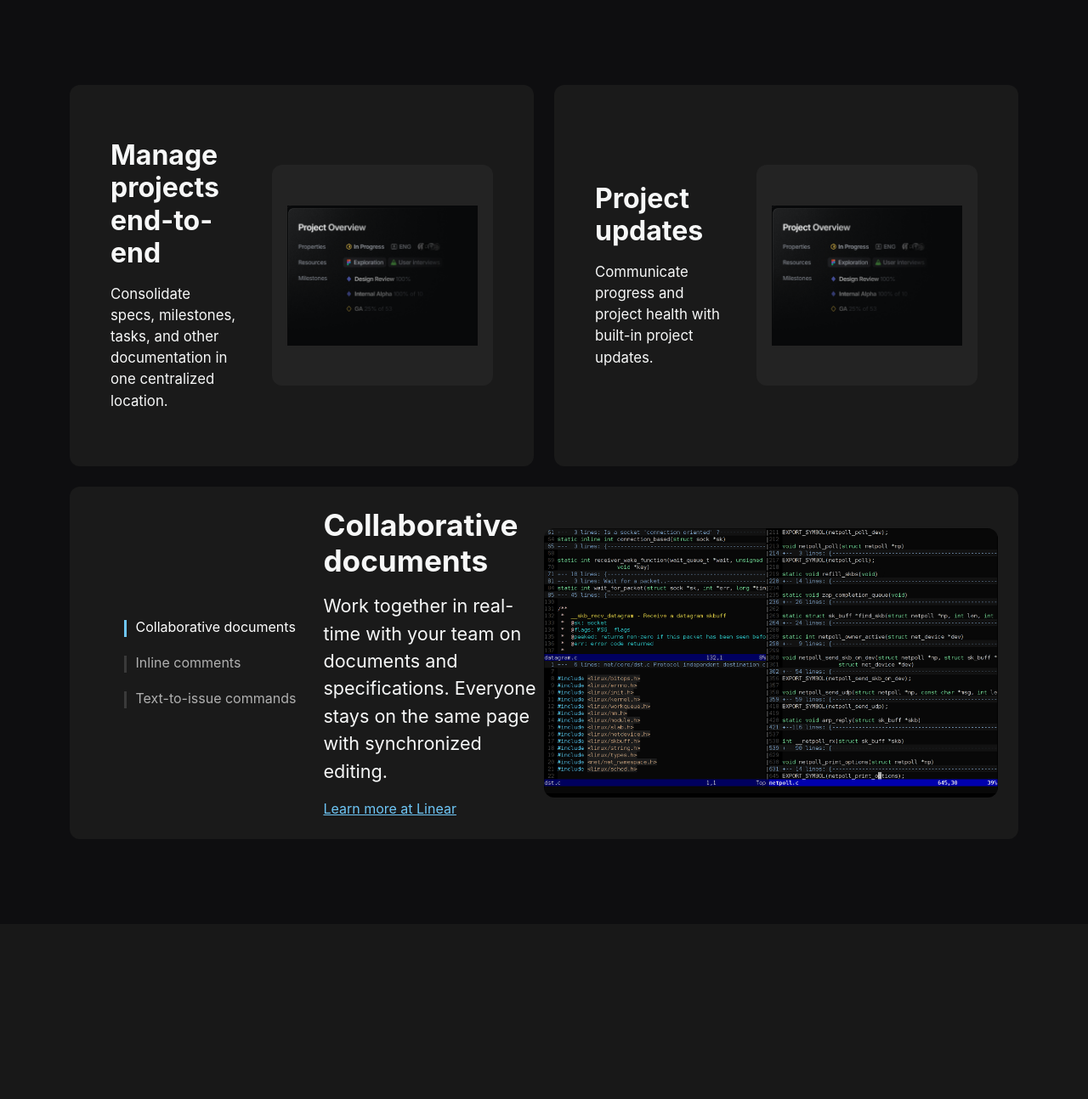
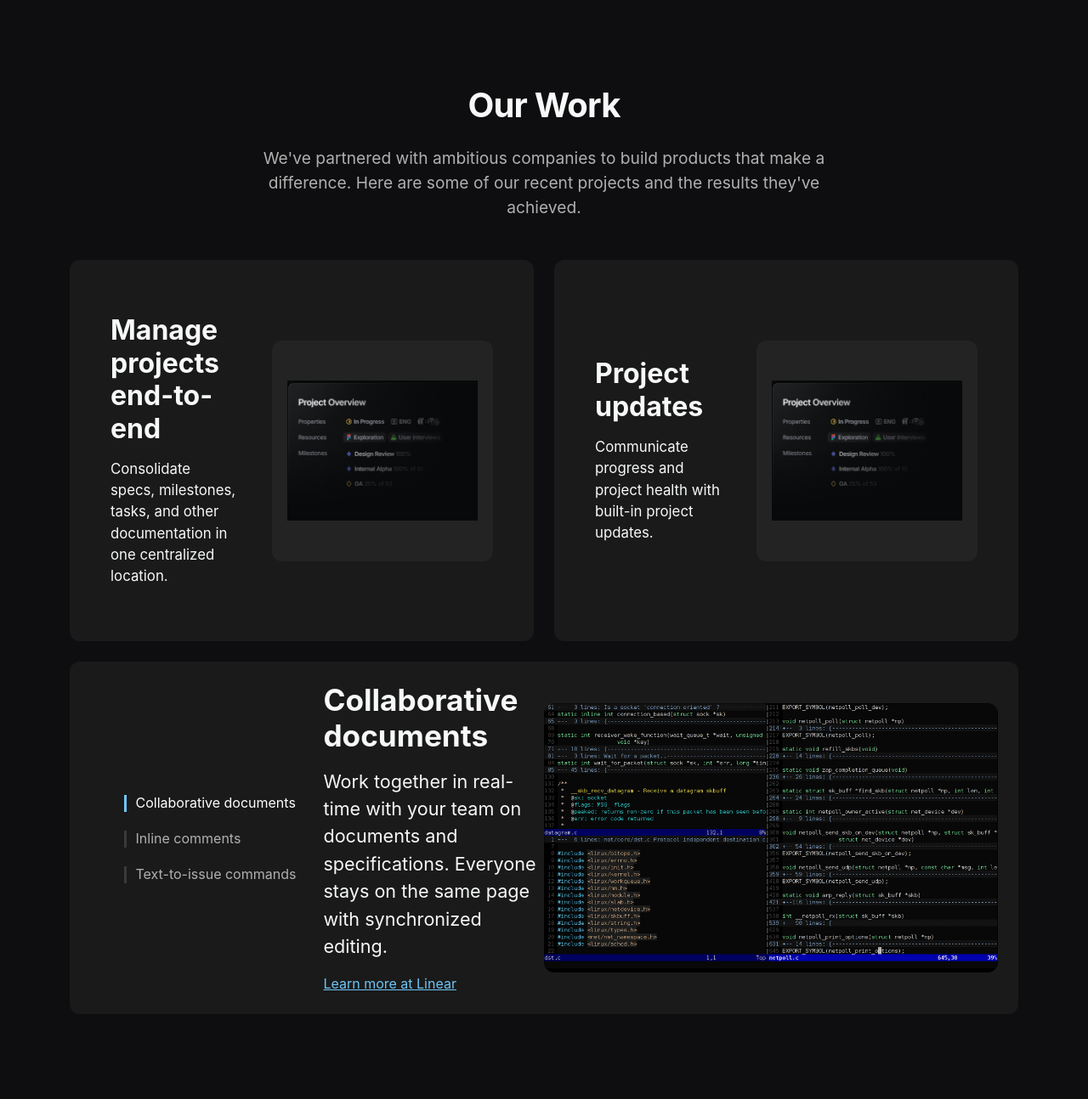
Before and after one commit to tazera/pulpudev_website, a PHP site: page /components/introduction_services/introduction_services.php in a window 1280 px wide. Shown: the whole page at 85% size. Before the commit the page ends 960 px from the top, so only its background shows below. Run offline with PHP 8.4, Linux system fonts and the light colour scheme.

Commit message:
minor fixes

```diff
--- a/app/components/component_functions.php
+++ b/app/components/component_functions.php
@@ -17,5 +17,6 @@ function footer($copyright_phrase, $links)
 
 function project($customProjects = null)
 {
+	// Pass customProjects to the scope of the included file
 	require("{$_SERVER['DOCUMENT_ROOT']}/components/project/project.php");
 }
--- a/app/components/introduction_services/introduction_services.php
+++ b/app/components/introduction_services/introduction_services.php
@@ -102,6 +102,19 @@
                 /* Allow height to adjust to content */
             }
 
+            /* Responsive adjustments for projects section */
+            .projects-section {
+                padding: 3rem 0;
+            }
+
+            .section-title {
+                font-size: 1.8rem;
+            }
+
+            .section-subtitle {
+                font-size: 1rem;
+            }
+
             .top-card-title {
                 font-size: 1.6rem;
                 /* Smaller font on mobile */
@@ -163,6 +176,44 @@
             color: #FFF;
         }
 
+        /* Projects Section Styling */
+        .projects-section {
+            padding: 6rem 0;
+            background-color: transparent;
+            color: var(--bs-light);
+            position: relative;
+            z-index: 1;
+        }
+
+        .section-title {
+            font-size: 2.5rem;
+            font-weight: 700;
+            margin-bottom: 1.5rem;
+            letter-spacing: -0.02em;
+        }
+
+        .section-subtitle {
+            font-size: 1.2rem;
+            color: #b0b0b0;
+            margin-bottom: 3rem;
+            font-weight: 400;
+            max-width: 700px;
+            margin-left: auto;
+            margin-right: auto;
+        }
+
+        .project-cta-btn {
+            background: linear-gradient(90deg, rgba(255, 136, 0, 0.1) 0%, rgba(211, 61, 16, 0.1) 100%);
+            border: 1px solid rgba(255, 136, 0, 0.3);
+            transition: all 0.3s ease;
+        }
+
+        .project-cta-btn:hover {
+            background: linear-gradient(90deg, rgba(255, 136, 0, 0.2) 0%, rgba(211, 61, 16, 0.2) 100%);
+            border: 1px solid rgba(255, 136, 0, 0.5);
+            transform: translateY(-2px);
+        }
+
         @media (max-width: 991px) {
             .bottom-card-content {
                 margin-left: 0;
@@ -206,7 +257,16 @@
 </head>
 
 <body>
+
     <section class="section-padding">
+
+        <div class="container">
+            <div class="text-center mb-5">
+                <h2 class="section-title">Our Work</h2>
+                <p class="section-subtitle mx-auto">We've partnered with ambitious companies to build products that make a difference.
+                    Here are some of our recent projects and the results they've achieved.</p>
+            </div>
+        </div>
         <div class="container">
             <!-- Top two cards -->
             <div class="row g-4 mb-4 align-items-stretch">
@@ -341,6 +401,8 @@
             });
         });
     </script>
+
+
 </body>
 
 </html>
```
Also changed, not shown: app/components/project/project.php (+47 -71 lines).
